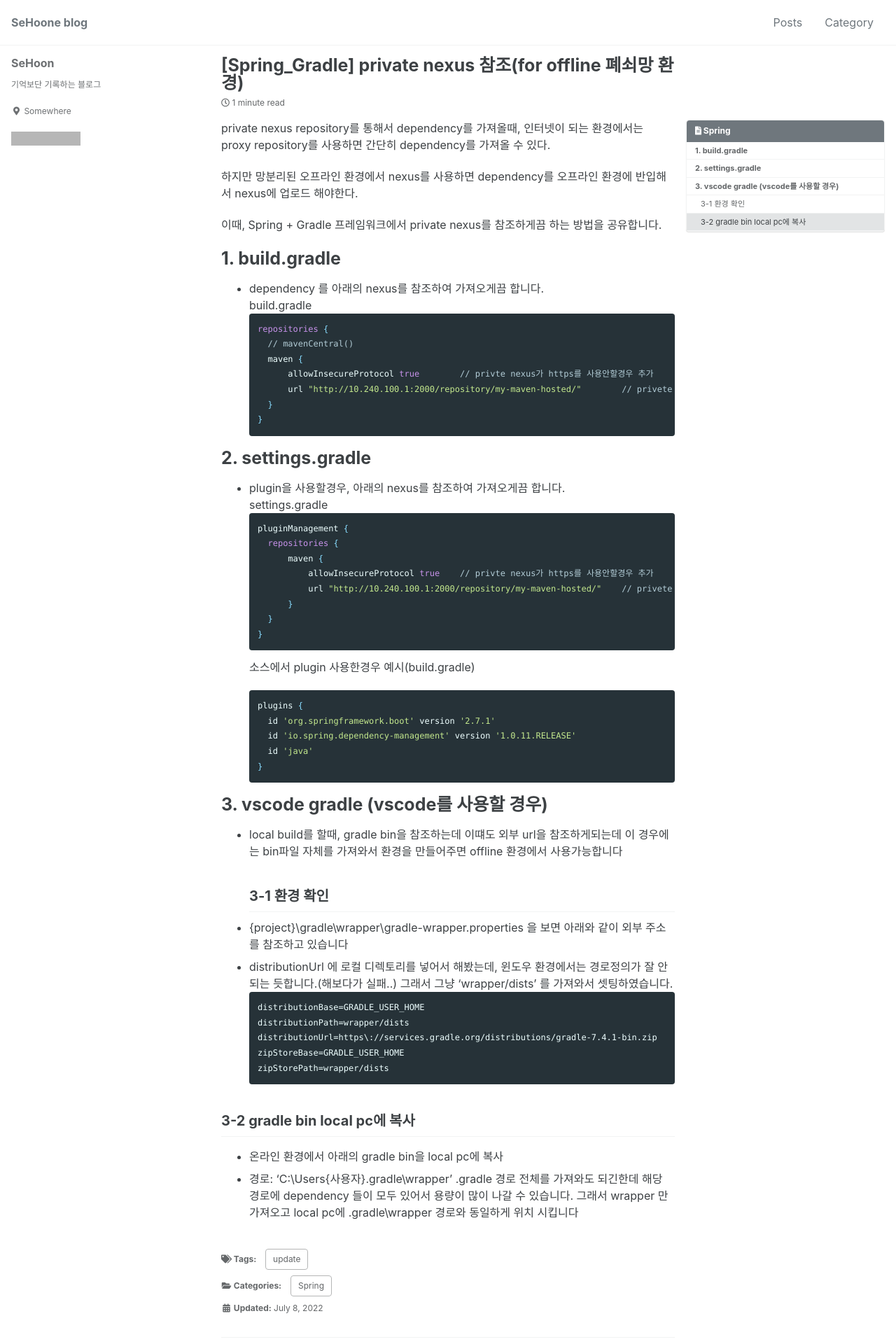
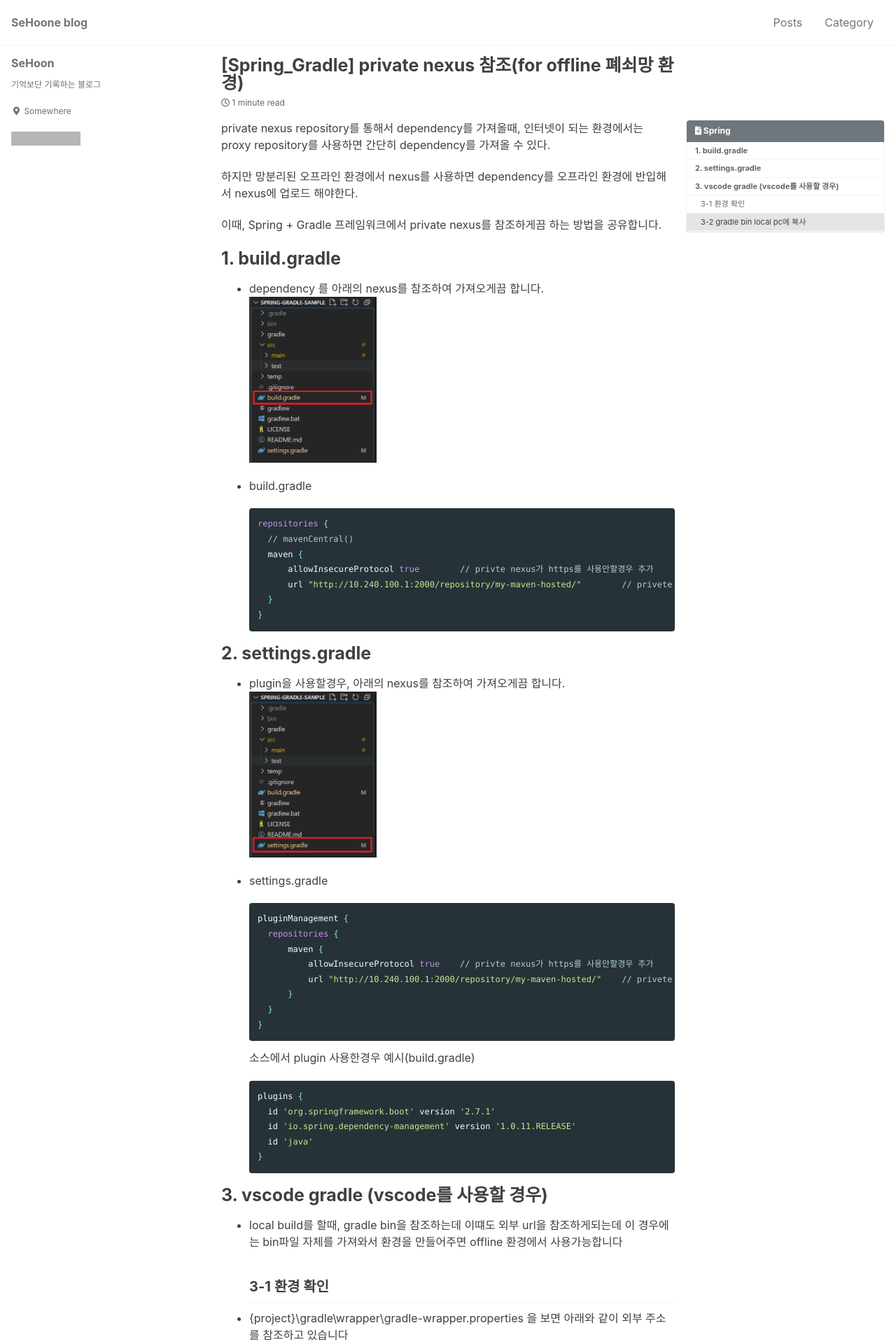
Before and after one commit to sehoone/sehoone.github.io, a Jekyll site: the page built from _posts/2022-11-08-spring-gradle-nexus.md, in a window 1280 px wide. Shown: the top 1920 px of the page at 70% size. Built offline with Jekyll 4.4.1, drawn with Linux system fonts in a browser that asks for light colours; cached includes are drawn as plain includes; grey boxes are pictures that could not be loaded.

Commit message:
update-spring-gradle-nexus

````diff
--- a/_posts/2022-11-08-spring-gradle-nexus.md
+++ b/_posts/2022-11-08-spring-gradle-nexus.md
@@ -16,7 +16,9 @@ private nexus repository를 통해서 dependency를 가져올때, 인터넷이
 
 # 1. build.gradle
 - dependency 를 아래의 nexus를 참조하여 가져오게끔 합니다.
-build.gradle
+![image](/assets/images/spring-nexus\spring_nexus1.png){: width="30%" height="30%"}
+
+- build.gradle
 ```gradle
 repositories {
 	// mavenCentral()
@@ -29,7 +31,9 @@ repositories {
 
 # 2. settings.gradle
 - plugin을 사용할경우, 아래의 nexus를 참조하여 가져오게끔 합니다.
-settings.gradle
+![image](/assets/images/spring-nexus\spring_nexus2.png){: width="30%" height="30%"}
+
+- settings.gradle
 ```gradle
 pluginManagement {
     repositories {
````
Also changed, not shown: assets/images/spring-nexus/spring_nexus1.png (added), assets/images/spring-nexus/spring_nexus2.png (added).
